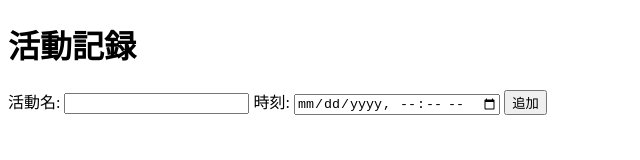
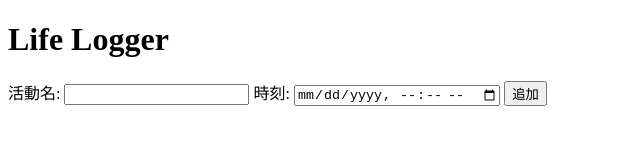
Before and after one commit to evecys/life-logger, a plain HTML site: page index.html in a window 1280 px wide. Shown: the whole page, without its empty margins (0-640 px from the left). Drawn offline with Linux system fonts and the light colour scheme.

Commit message:
Update index.html

```diff
--- a/index.html
+++ b/index.html
@@ -2,7 +2,7 @@
 <html lang="ja">
 <head>
   <meta charset="UTF-8">
-  <title>活動記録</title>
+  <title>Life Logger</title>
   <style>
     .activity-item {
       margin-bottom: 10px;
@@ -18,7 +18,7 @@
   </style>
 </head>
 <body>
-  <h1>活動記録</h1>
+  <h1>Life Logger</h1>
   <form id="activity-form">
     <label for="activity-input">活動名:</label>
     <input type="text" id="activity-input" required>
```
